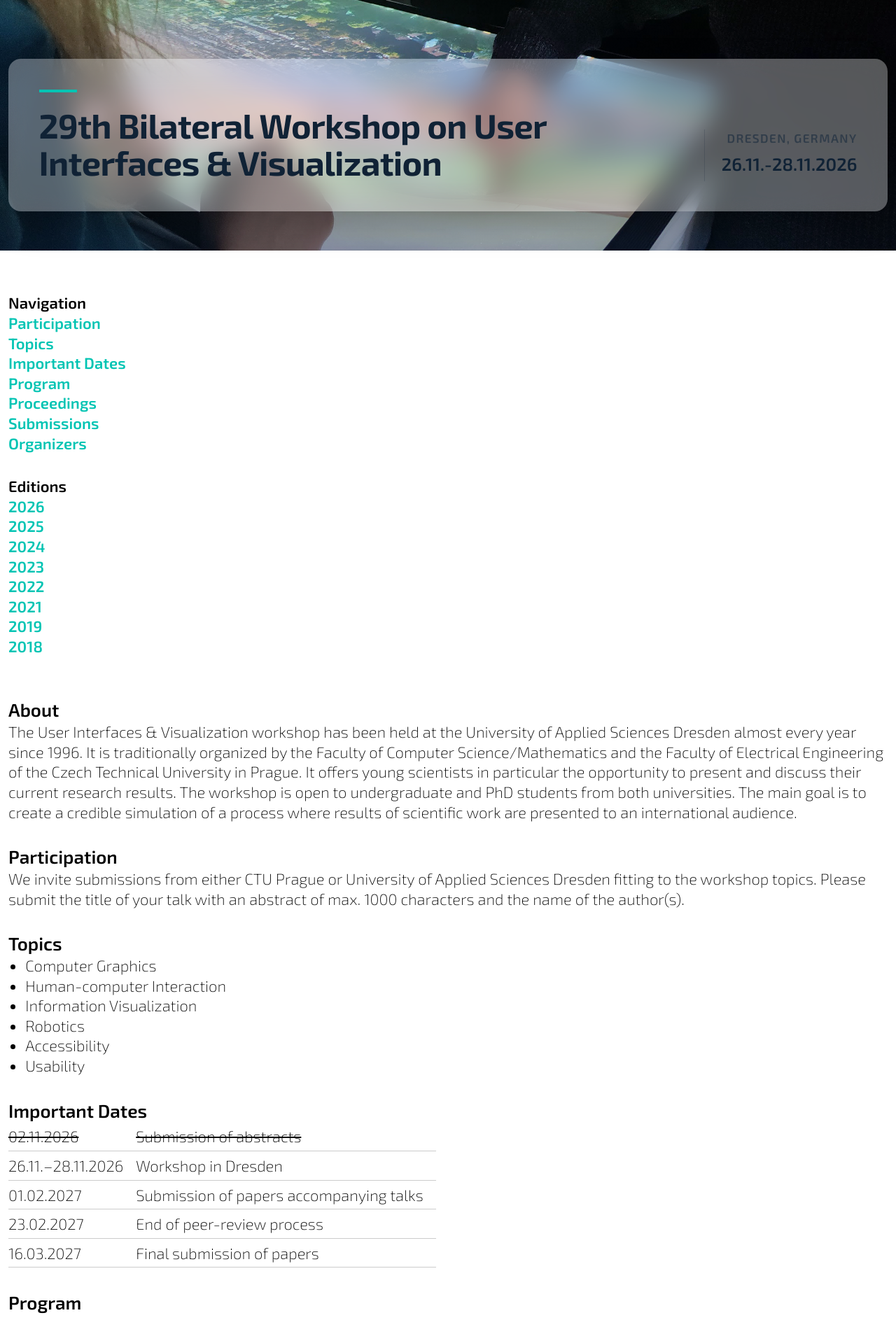
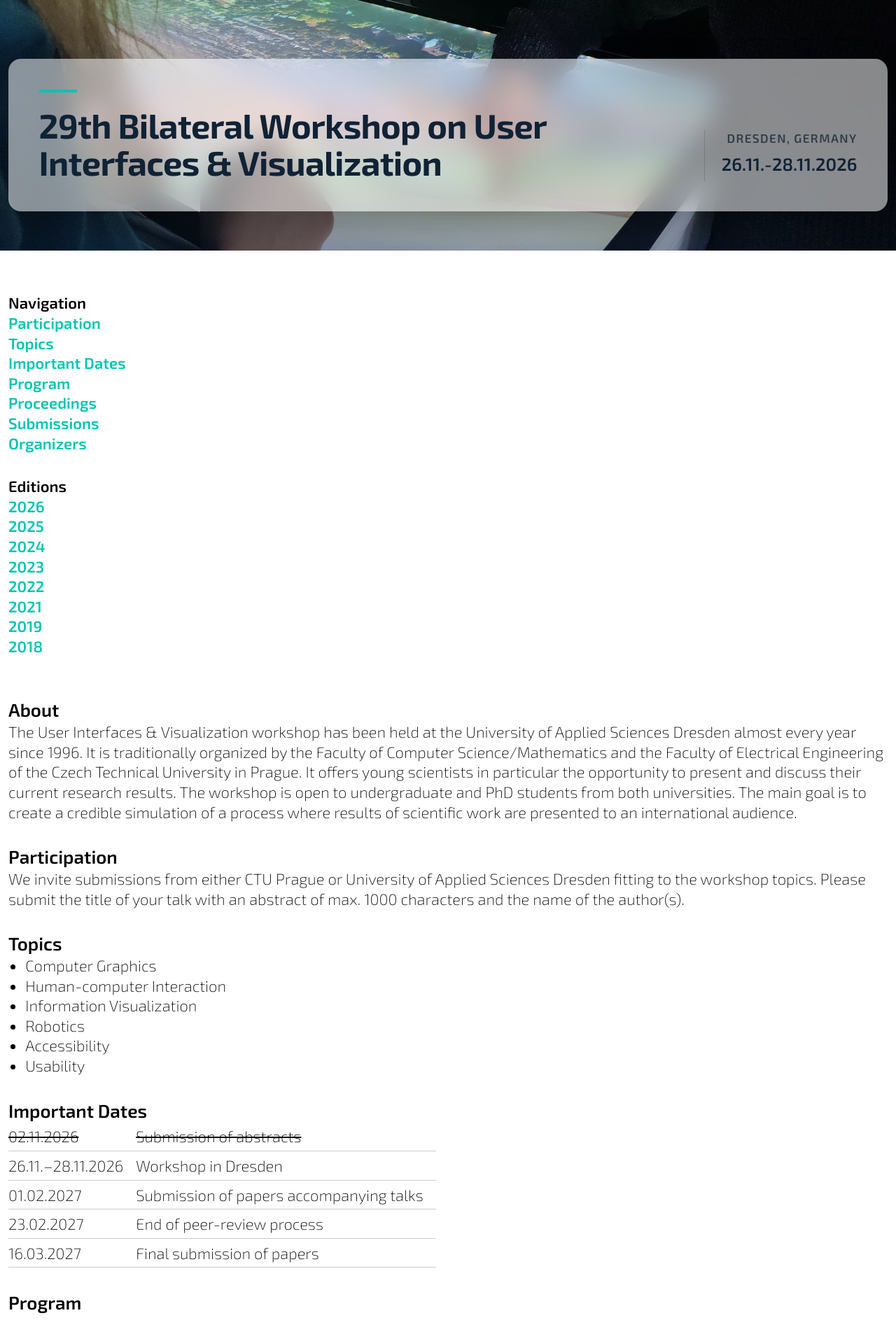
Before and after one commit to workshop-user-interfaces/workshop-user-interfaces.github.io, a Jekyll site: the page built from _editions/2026/index.markdown, in a window 1280 px wide. Shown: the top 1916 px of the page at 70% size. Built offline with Jekyll 4.4.1, drawn with Linux system fonts in a browser that asks for light colours.

Commit message:
Adjust background color opacity in grid header

```diff
--- a/_sass/_grid.scss
+++ b/_sass/_grid.scss
@@ -32,7 +32,7 @@
     padding: clamp(28px, 3.4vw, 44px);
     margin: 0 auto clamp(32px, 5vw, 56px);
     border-radius: 18px;
-    background-color: rgba(255, 255, 255, .33);
+    background-color: rgba(255, 255, 255, .53);
     box-shadow: 0 18px 48px rgba(0, 0, 0, .22);
     grid-template-columns: minmax(0, 1fr) auto;
     gap: clamp(24px, 4vw, 48px);
```
